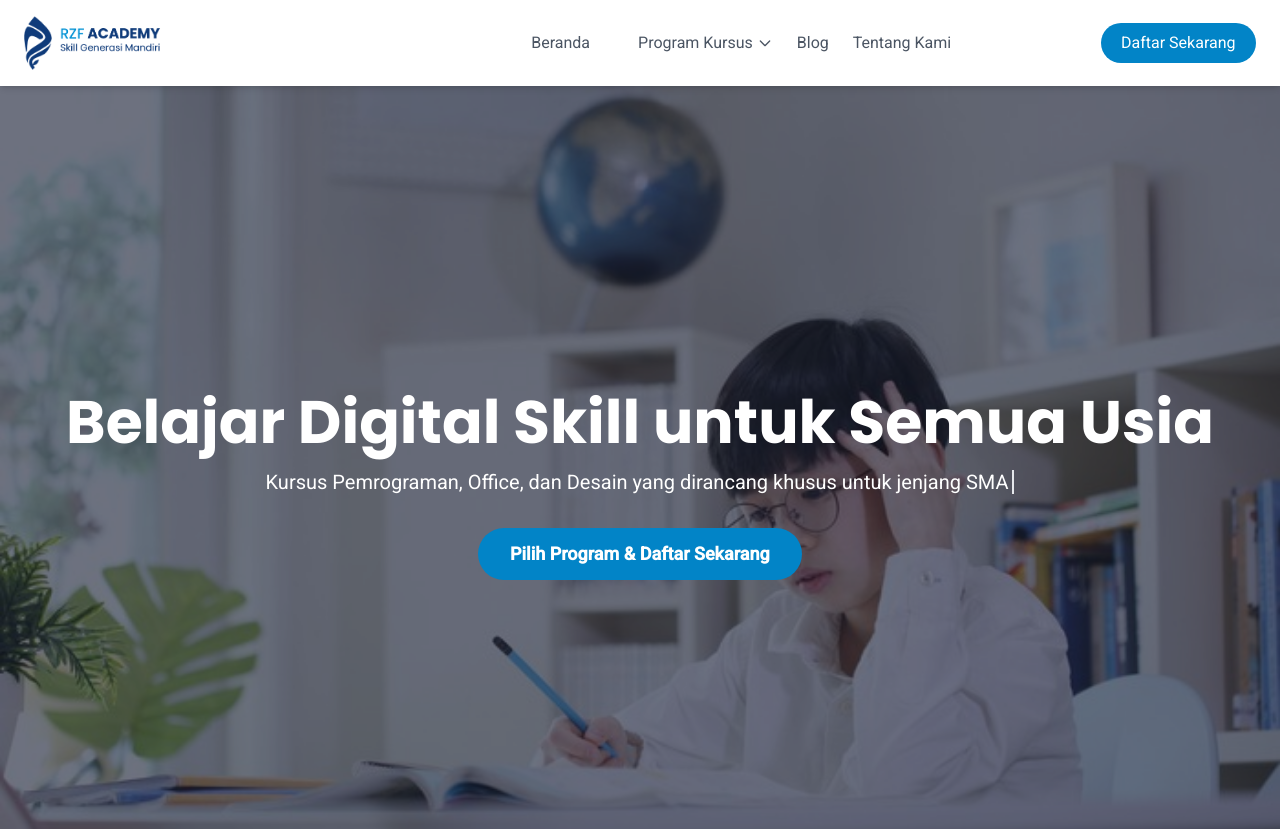
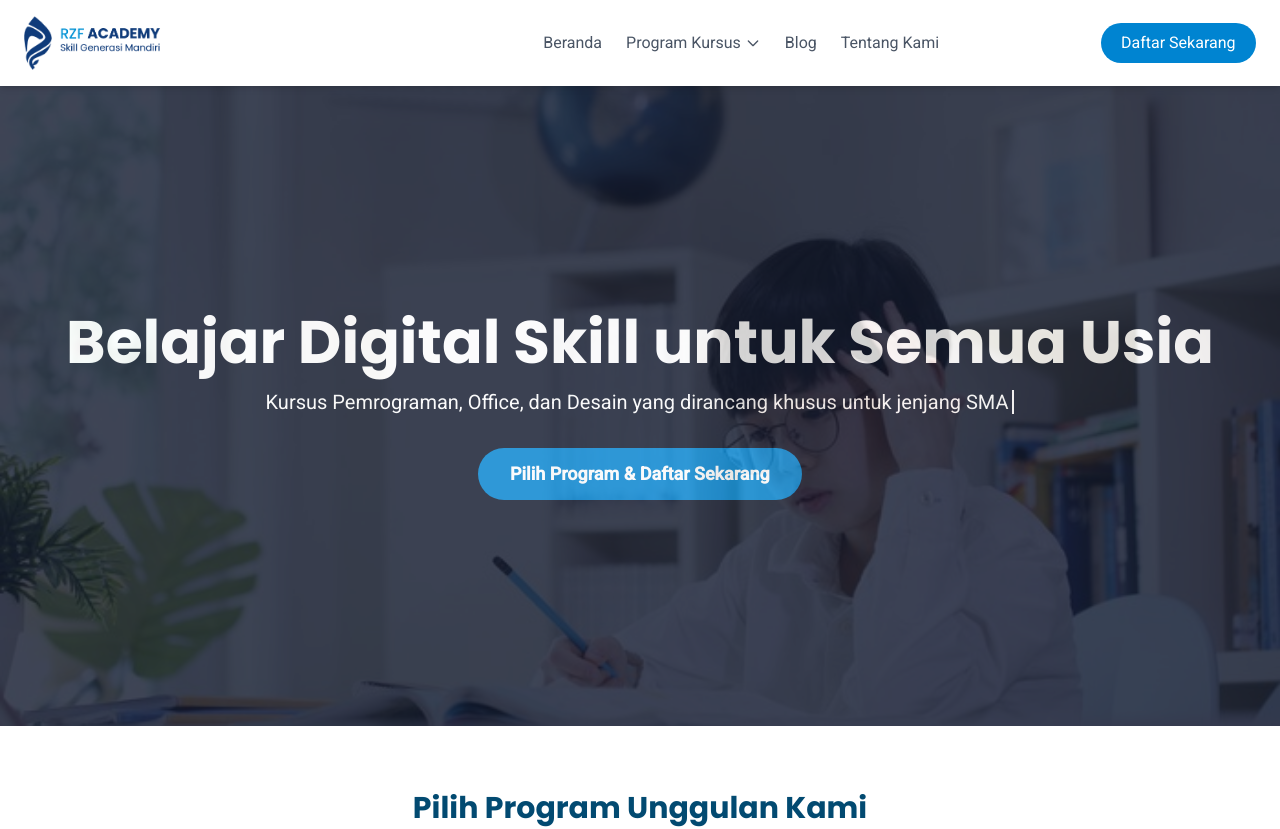
Before and after one commit to agistiana/academy, a website: page index.html in a window 1280 px wide. Shown: the top 829 px of the page. Drawn offline with nearby package versions, Linux system fonts and the light colour scheme.

```diff
--- /dev/null
+++ b/css/tailwind.css
@@ -0,0 +1 @@
+@import "tailwindcss";
--- a/index.html
+++ b/index.html
@@ -4,8 +4,8 @@
     <meta charset="UTF-8" />
     <meta name="viewport" content="width=device-width, initial-scale=1.0" />
     <title>RZF Academy - Kursus Skill Digital untuk Semua Usia</title>
-    <script src="https://cdn.tailwindcss.com"></script>
-    <link href="./src/output.css" rel="stylesheet">
+
+    <link href="./css/output.css" rel="stylesheet">
     <link href="./css/style.css" rel="stylesheet">
     <link rel="preconnect" href="https://fonts.googleapis.com" />
     <link rel="preconnect" href="https://fonts.gstatic.com" crossorigin />
@@ -150,7 +150,7 @@
         <!-- Hero Banner -->
         <div class="hero-bg text-white">
           <div
-            class="bg-slate-900 bg-opacity-60 min-h-[100vh] flex items-center"
+            class="bg-slate-900 opacity-80 min-h-[80vh] flex items-center"
           >
             <div class="container mx-auto px-6 text-center">
               <h1
--- a/package.json
+++ b/package.json
@@ -19,7 +19,9 @@
   },
   "homepage": "https://github.com/agistiana/academy#readme",
   "dependencies": {
-    "@tailwindcss/cli": "^4.1.17",
+    "@tailwindcss/cli": "^4.1.17"
+  },
+  "devDependencies": {
     "tailwindcss": "^4.1.17"
   }
 }
--- /dev/null
+++ b/tailwind.config.ts
@@ -0,0 +1,9 @@
+export default {
+  content: [
+    "./*.html",
+    "./**/*.html",
+    "./js/**/*.js",
+    "./src/**/*.js",
+    "./css/**/*.css"
+  ],
+};
```
Also changed, not shown: css/output.css (added), 1 other file.
